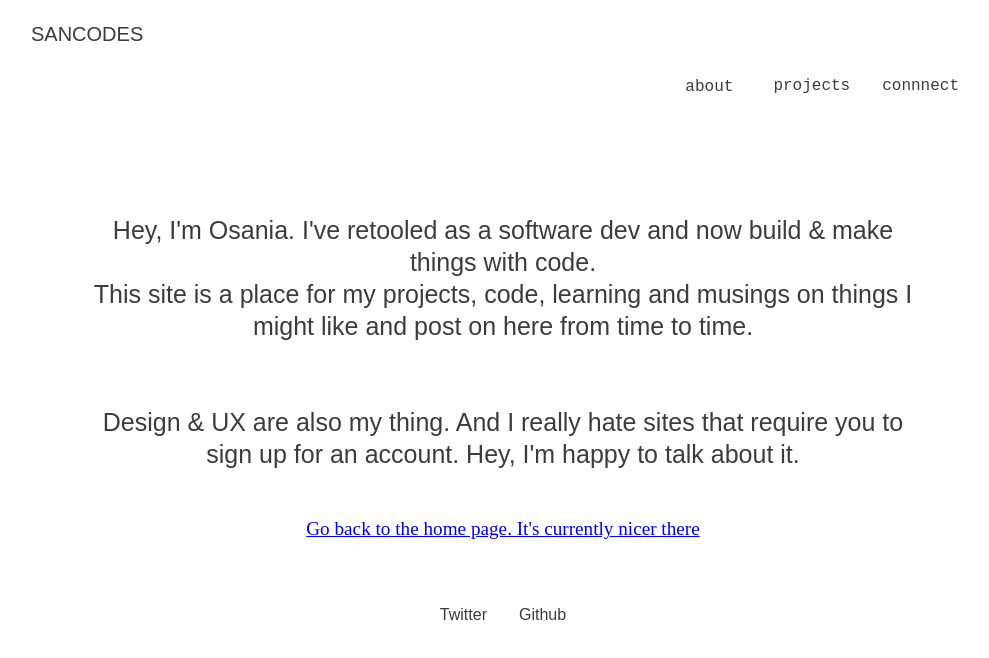
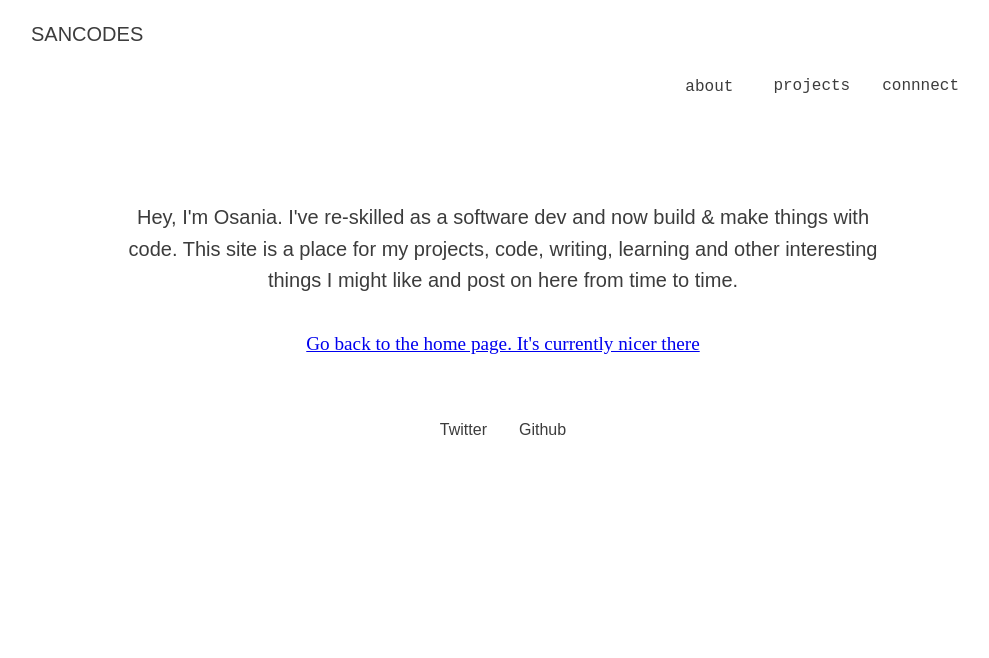
Before and after one commit to san00/san_codes, a Gatsby site: page /about in a window 1280 px wide. Shown: the whole page, without its empty margins (137-1126 px from the left). Built offline with nearby package versions, Linux system fonts and the light colour scheme; Gatsby itself is replaced by a stand-in of ours.

Commit message:
Update bio

```diff
--- a/src/pages/about.js
+++ b/src/pages/about.js
@@ -4,23 +4,20 @@ import SEO from "../components/seo"
 import Layout from "../components/layout"
 import Container from "../styles/global/container"
 import { AboutLink } from "../styles/components/about"
-import { Bio } from "../styles/components/aboutMe"
+import { BioText } from "../styles/components/aboutMe"
 
 function About() {
   return (
     <Layout>
       <SEO title="About" />
       <Container>
-        <Bio>
-          Hey, I'm Osania. I've retooled as a software dev and now build & make
-          things with code. <br />
-          This site is a place for my projects, code, learning and musings on
-          things I might like and post on here from time to time.
-        </Bio>
-        <Bio>
-          Design & UX are also my thing. And I really hate sites that require
-          you to sign up for an account. Hey, I'm happy to talk about it.
-        </Bio>
+        <BioText>
+          Hey, I'm Osania. I've re-skilled as a software dev and now build &
+          make things with code. This site is a place for my projects, code,
+          writing, learning and other interesting things I might like and post
+          on here from time to time.
+        </BioText>
+
         <AboutLink to="/">
           Go back to the home page. It's currently nicer there
         </AboutLink>
--- a/src/styles/components/aboutMe.js
+++ b/src/styles/components/aboutMe.js
@@ -1,28 +1,44 @@
 import styled from "styled-components"
-import { spacingScale, Neutral } from "../utils"
+import { spacingScale, Neutral, mediaQuery } from "../utils"
 
 export const AboutMeText = styled.h1`
-  text-align: center;
-  font-size: 1.953rem;
-  line-height: 1.28em;
   color: ${Neutral[600]};
   word-break: normal;
-  margin: ${spacingScale.spacing_l};
+  padding: ${spacingScale.spacing_xs};
+  margin: 0;
+  font-family: "Quicksand", sans-serif;
+  font-weight: 500;
+  line-height: 1.28em;
+  text-align:center;
+  @media (min-width: ${mediaQuery.breakpoint1}) {
+   text-align:left;
+  }
+`
+
+export const Text = styled.p`
+  font-weight: 300;
+  color: ${Neutral[600]};
+  word-break: normal;
+  font-size: 1.25rem;
+  text-align:center;
+  line-height: 1.58em;
+  font-family: "Quicksand", sans-serif;
+  padding-left: ${spacingScale.spacing_xs};
+  margin: 0;
+  @media (min-width: ${mediaQuery.breakpoint1}) {
+   text-align:left;
+  }
+`
+
+export const BioText = styled.p`
+  text-align: center;
+  font-size: 1.25rem;
+  line-height: 1.58em;
+  color: ${Neutral[600]};
+  margin-left: ${spacingScale.spacing_xl};
+  margin-right: ${spacingScale.spacing_xl};
+  word-break: normal;
   padding: ${spacingScale.spacing_m};
   font-family: "Quicksand", sans-serif;
-  font-weight: 400;
+  font-weight: 300;
 `
-
-export const Bio = styled.p`
-  text-align: center;
-  font-size: 1.563rem;
-  line-height: 1.28em;
-  color: ${Neutral[600]};
-  word-break: normal;
-  margin: ${spacingScale.spacing_l};
-  padding: ${spacingScale.spacing_m};
-  font-family: "Quicksand", sans-serif;
-  font-weight: 400;
-`
-
-export default AboutMeText
```
Also changed, not shown: src/components/aboutMe.js (+5 -5 lines).
